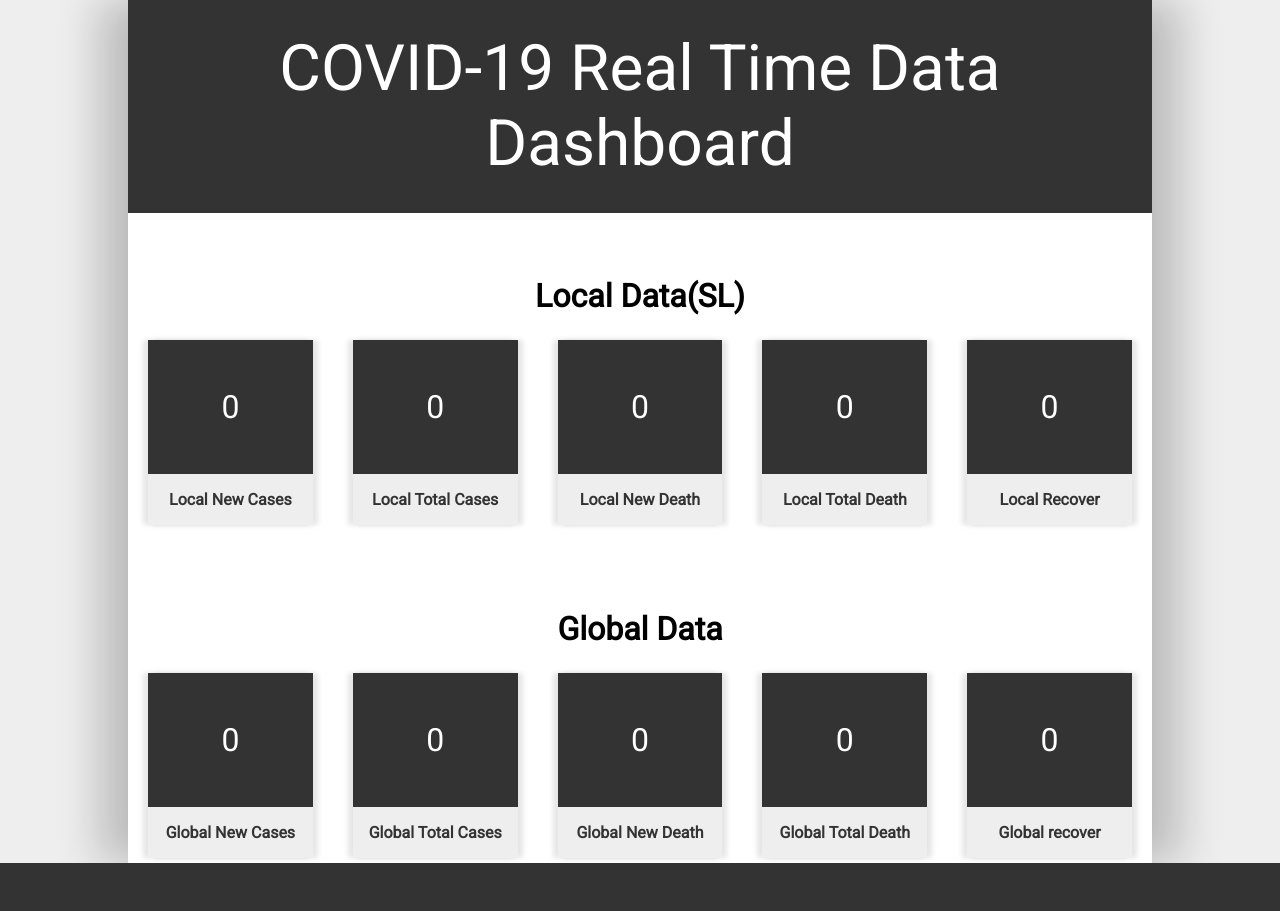
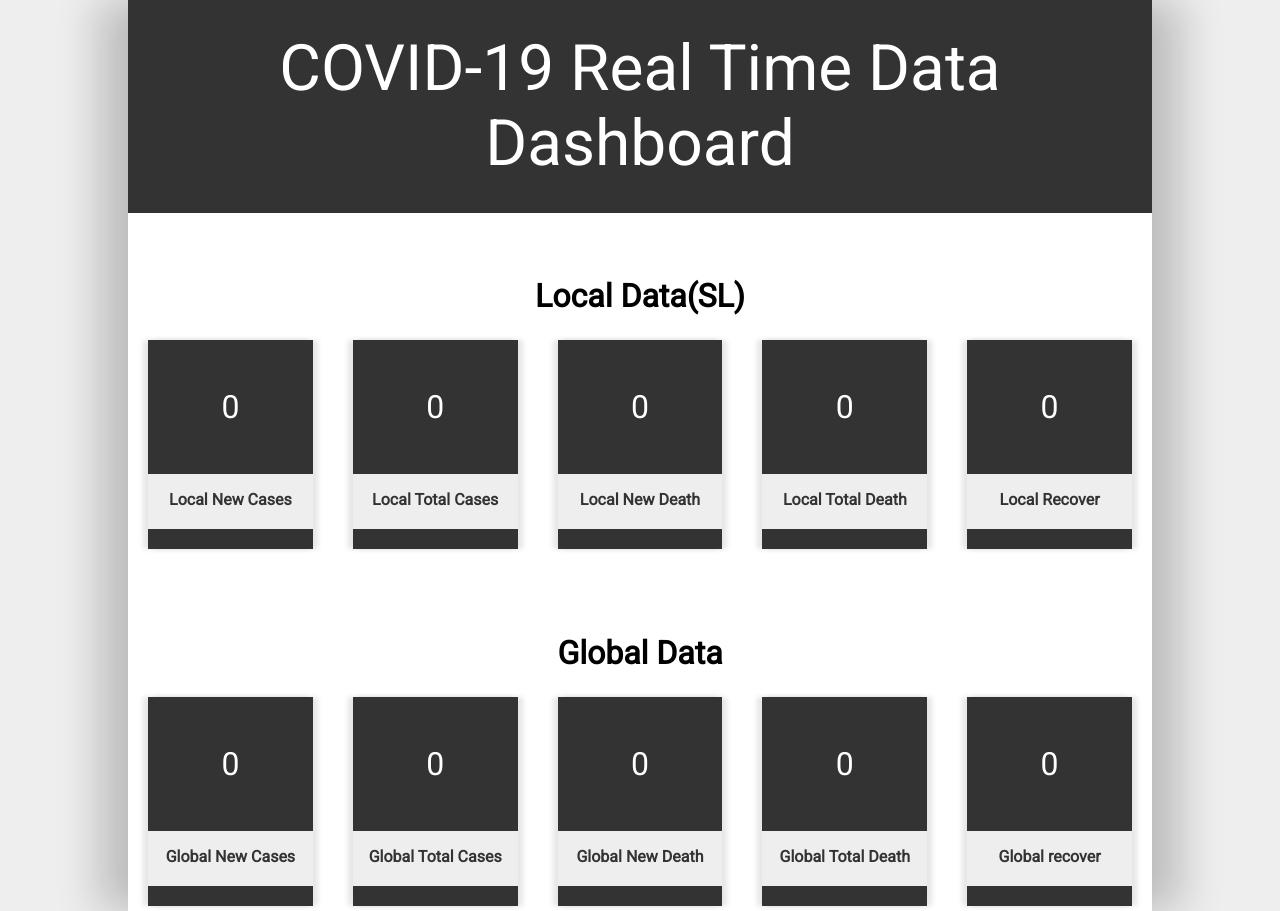
Before and after one commit to Rasika666/COVID19, a PHP site: page /index.html in a window 1280 px wide. Shown: the part 65-976 px from the top of the page. Before the commit the page ends 928 px from the top, so only its background shows below. Run offline with PHP 8.4, Linux system fonts and the light colour scheme.

Commit message:
add some css

```diff
--- a/css/style.css
+++ b/css/style.css
@@ -67,6 +67,7 @@
     padding: 3rem 0;
     text-align: center;
     font-size: 2rem;
+    z-index: -1;
 }
 
 .title{
@@ -75,5 +76,12 @@
     font-weight: 600;
     text-align: center;
     padding: 1rem 0;
+    padding-bottom: 20px;
+    z-index: 3;
 
 }
+
+.box-bottom{
+    height: 20px;
+    background-color: #333;
+}
--- a/index.html
+++ b/index.html
@@ -18,26 +18,31 @@
                 <div class="data-box">
                     <div class="local-new-cases number-box">0</div>
                     <div class="title">Local New Cases</div>
+                    <div class="box-bottom"></div>
                 </div>
 
                 <div class="data-box">
                     <div class="local-total-cases number-box">0</div>
                     <div class="title">Local Total Cases</div>
+                    <div class="box-bottom"></div>
                 </div>
 
                 <div class="data-box">
                     <div class="local-new-death number-box">0</div>
                     <div class="title">Local New Death</div>
+                    <div class="box-bottom"></div>
                 </div>
 
                 <div class="data-box">
                     <div class="local-total-death number-box">0</div>
                     <div class="title">Local Total Death</div>
+                    <div class="box-bottom"></div>
                 </div>
 
                 <div class="data-box">
                     <div class="local-recover number-box">0</div>
                     <div class="title">Local Recover</div>
+                    <div class="box-bottom"></div>
                 </div>
             </div>
         </div>
@@ -48,26 +53,31 @@
                 <div class="data-box">
                     <div class="globle-new-cases number-box" id=globle-new-cases>0</div>
                     <div class="title">Global New Cases</div>
+                    <div class="box-bottom"></div>
                 </div>
 
                 <div class="data-box">
                     <div class="globle-total-cases number-box" id=globle-total-cases>0</div>
                     <div class="title">Global Total Cases</div>
+                    <div class="box-bottom"></div>
                 </div>
 
                 <div class="data-box">
                     <div class="globle-new-death number-box">0</div>
                     <div class="title">Global New Death</div>
+                    <div class="box-bottom"></div>
                 </div>
 
                 <div class="data-box">
                     <div class="globle-total-death number-box">0</div>
                     <div class="title">Global Total Death</div>
+                    <div class="box-bottom"></div>
                 </div>
 
                 <div class="data-box">
                     <div class="globle-recover number-box">0</div>
                     <div class="title">Global recover</div>
+                    <div class="box-bottom"></div>
                 </div>
             </div>
 
```
